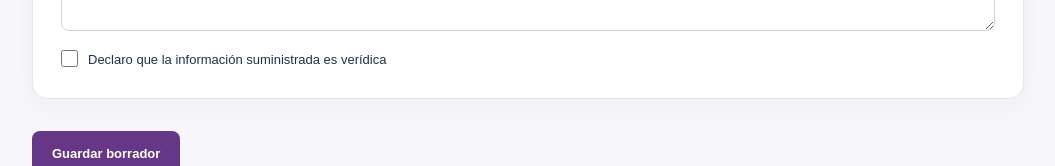
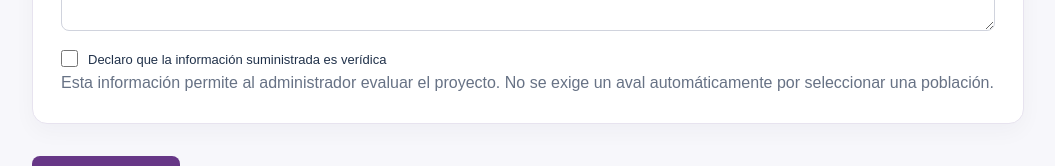
Before and after one commit to iarangou/FORJA, a Next.js app in the folder forja_frontend/: page /proyectos/nuevo in a window 1280 px wide. Shown: the part 2176-2342 px from the top of the page, without its empty margins (112-1167 px from the left). Built offline with nearby package versions, Linux system fonts and the light colour scheme; no server answers.

Commit message:
fix(ui): quitar mensaje de aval obligatorio del formulario etico

```diff
--- a/forja_frontend/components/projects/NewProjectForm.tsx
+++ b/forja_frontend/components/projects/NewProjectForm.tsx
@@ -271,7 +271,7 @@ export default function NewProjectForm() {
               </label>
               <label className="forja-check full"><input type="checkbox" checked={form.truthful_declaration} onChange={e=>change("truthful_declaration",e.target.checked)}/> Declaro que la información suministrada es verídica</label>
             </div>
-            {form.involves_vulnerable_population&&<p className="forja-note">Para presentar el período habrá que adjuntar un aval o permiso institucional. La carga de archivos se implementará en la siguiente etapa.</p>}
+            <p className="forja-description">Esta información permite al administrador evaluar el proyecto. No se exige un aval automáticamente por seleccionar una población.</p>
           </section>}
           {error&&<p role="alert" className="forja-alert">{error}</p>}
           {message&&<p role="status" className="forja-ok">{message}</p>}
```
